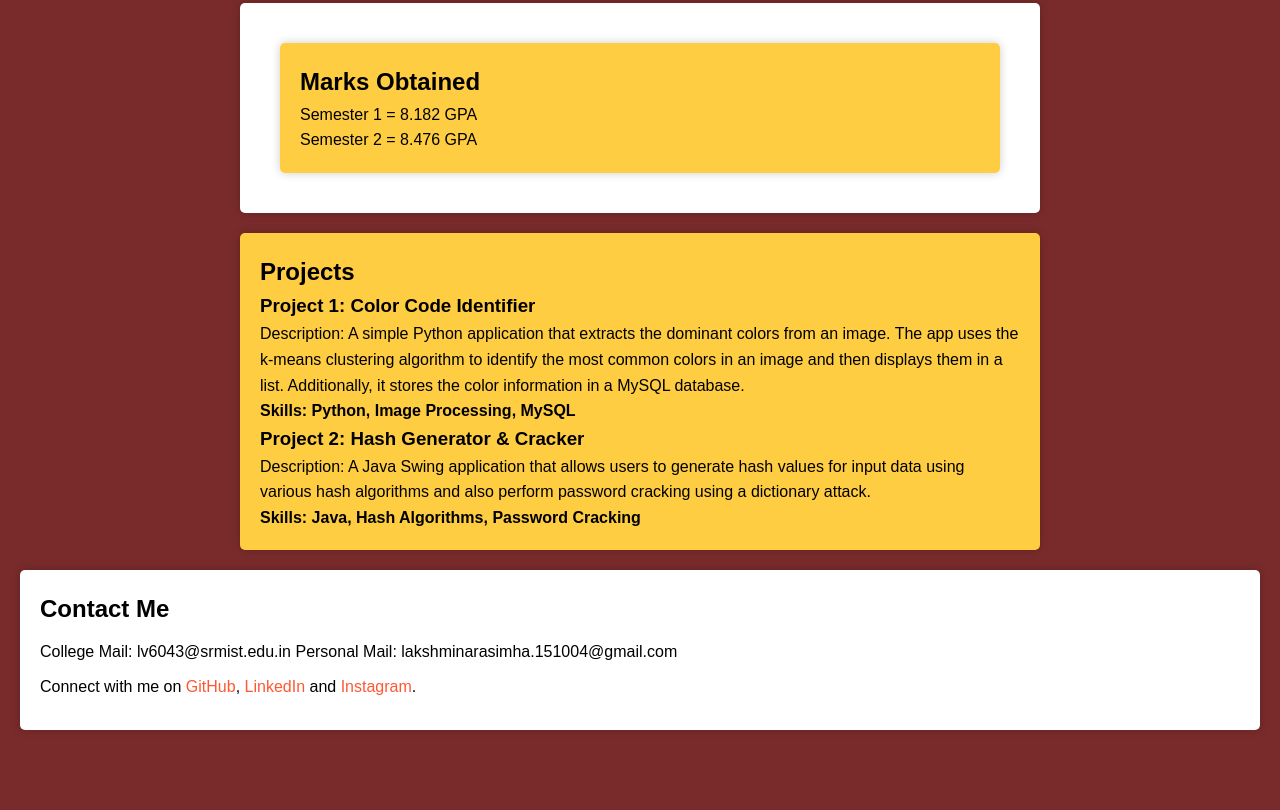
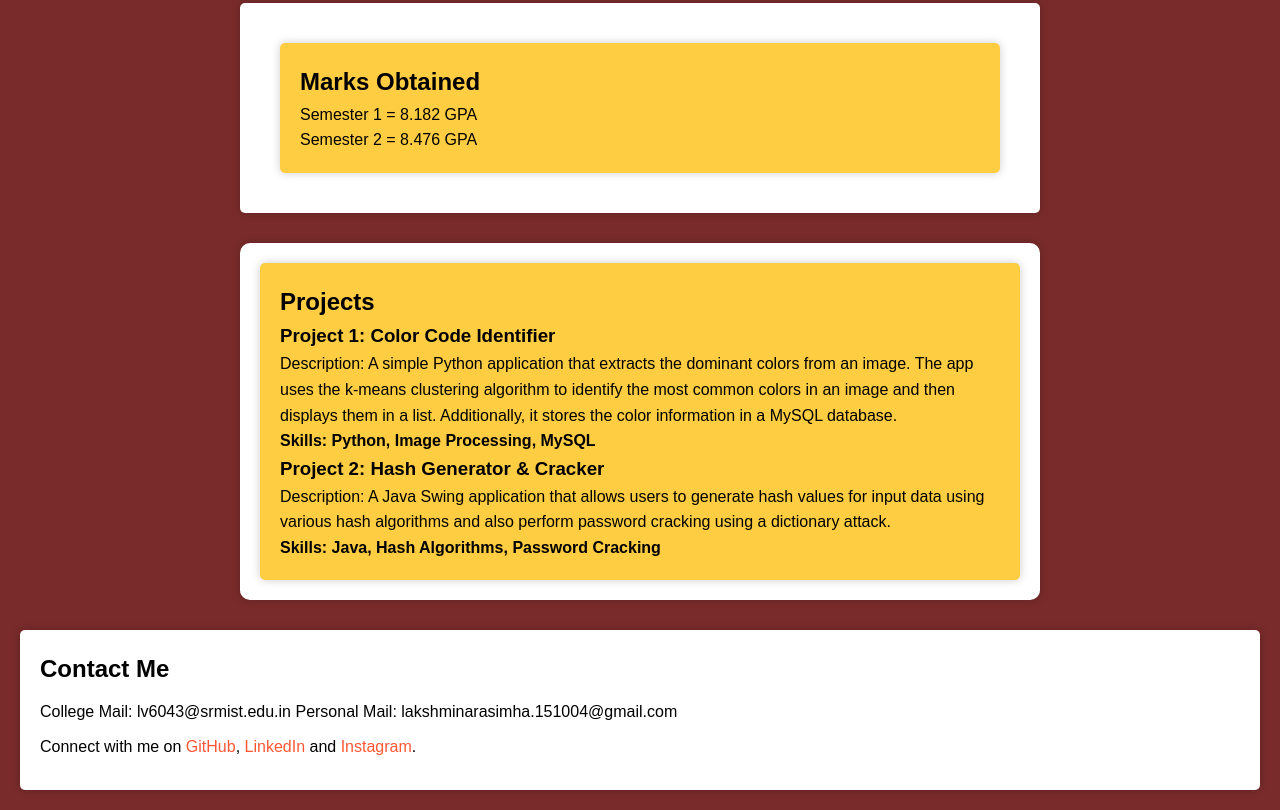
Before and after one commit to Lucivln/portfolio2, a plain HTML site: page index.html in a window 1280 px wide. Shown: the part 2201-3011 px from the top of the page. Before the commit the page ends 2951 px from the top, so only its background shows below. Drawn offline with Linux system fonts and the light colour scheme.

Commit message:
Update style.css

```diff
--- a/style.css
+++ b/style.css
@@ -212,7 +212,22 @@ body.dark-mode .header {
 }
 
 /* Adjust the width of the sections to fit the content */
-#education, #marks-obtained, #hackerrank, #certifications {
+#education, #marks-obtained, #hackerrank, #certifications, #portfolio {
     max-width: 800px;
     margin: 20px auto;
 }
+
+#portfolio:hover{
+    transform: scale(1.05);
+    box-shadow: 0 0 20px rgba(0, 0, 0, 0.4);
+    background-color: #f0f0f0; /* Slightly different color on hover */
+}
+
+#portfolio {
+    background-color: #ffffff; /* Light gray background color */
+    border-radius: 10px;
+    box-shadow: 0 0 10px rgba(0, 0, 0, 0.2);
+    margin: 30px auto ;
+    padding: 20px ;
+    transition: transform 0.3s, box-shadow 0.3s, background-color 0.3s;
+}
```
